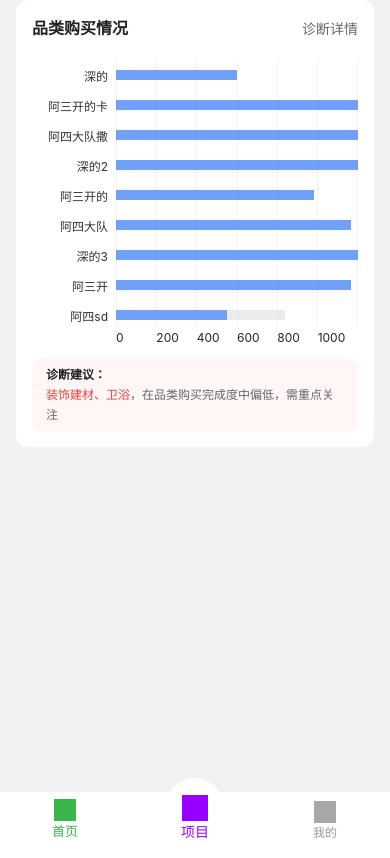
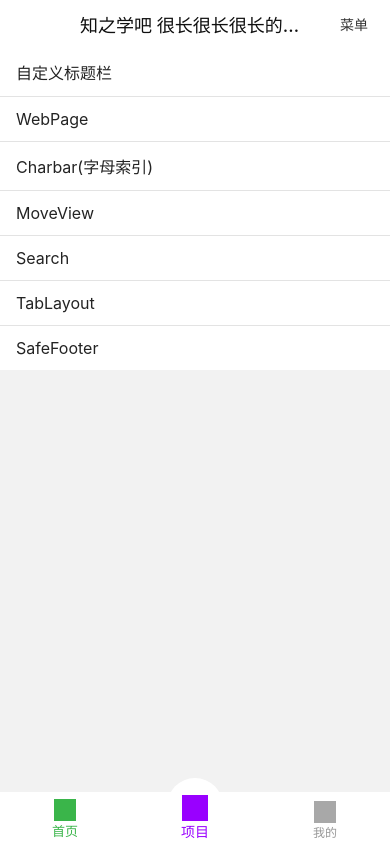
Before and after one commit to dxmzk/step-react-native, a React Native app: screen /Home in a window 390 px wide. Built offline with nearby package versions, Linux system fonts and the light colour scheme; what react-native-device-info would draw is missing.

Commit message:
修改配置

```diff
--- a/src/pages/home/Home.jsx
+++ b/src/pages/home/Home.jsx
@@ -57,9 +57,9 @@ class Home extends React.PureComponent {
   render() {
     return (
       <View style={styles.page}>
-        {/* <Header title="知之学吧 很长很长很长的标题" rightBtns={rightBtns} /> */}
-        {/* <ListView style={styles.list} data={list} renderItem={this.itemView} /> */}
-        <CategoryBuy />
+        <Header title="知之学吧 很长很长很长的标题" rightBtns={rightBtns} />
+        <ListView style={styles.list} data={list} renderItem={this.itemView} />
+        {/* <CategoryBuy /> */}
       </View>
     );
   }
@@ -78,7 +78,7 @@ class Home extends React.PureComponent {
 const styles = StyleSheet.create({
   page: {
     flex: 1,
-    paddingHorizontal: 16,
+    // paddingHorizontal: 16,
   },
   alertBox: {
     width: '100%',
```
